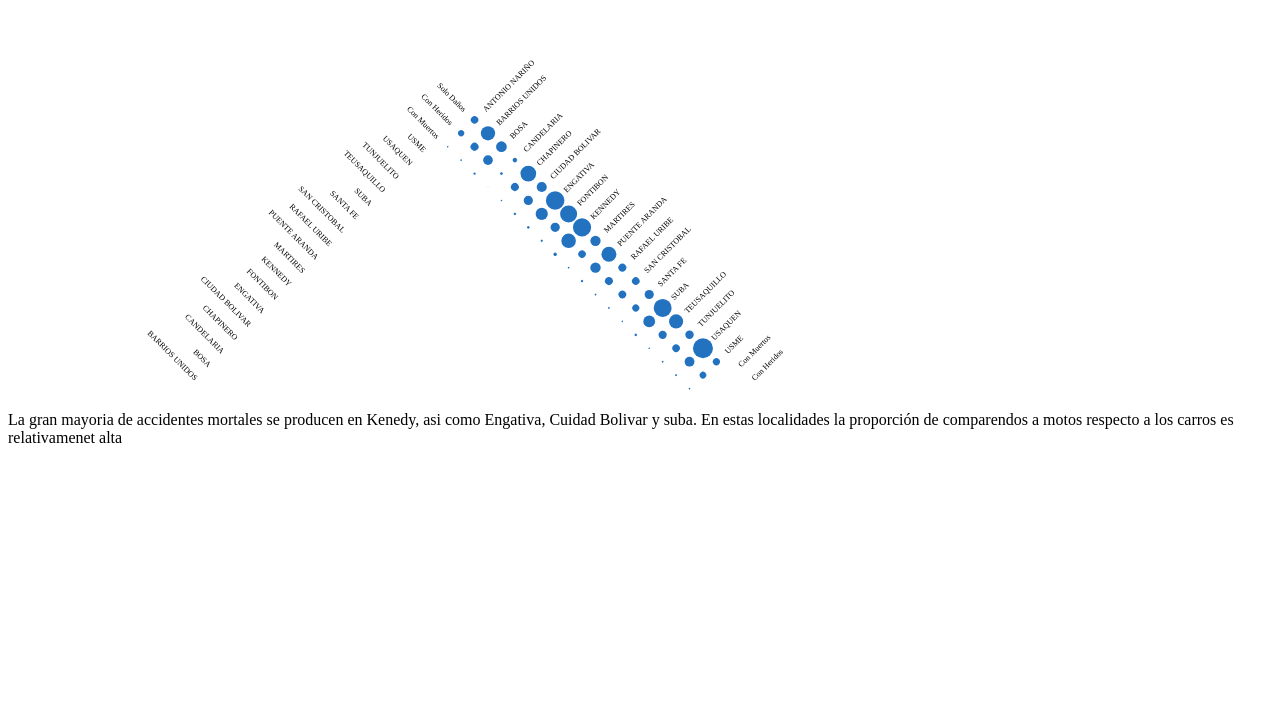
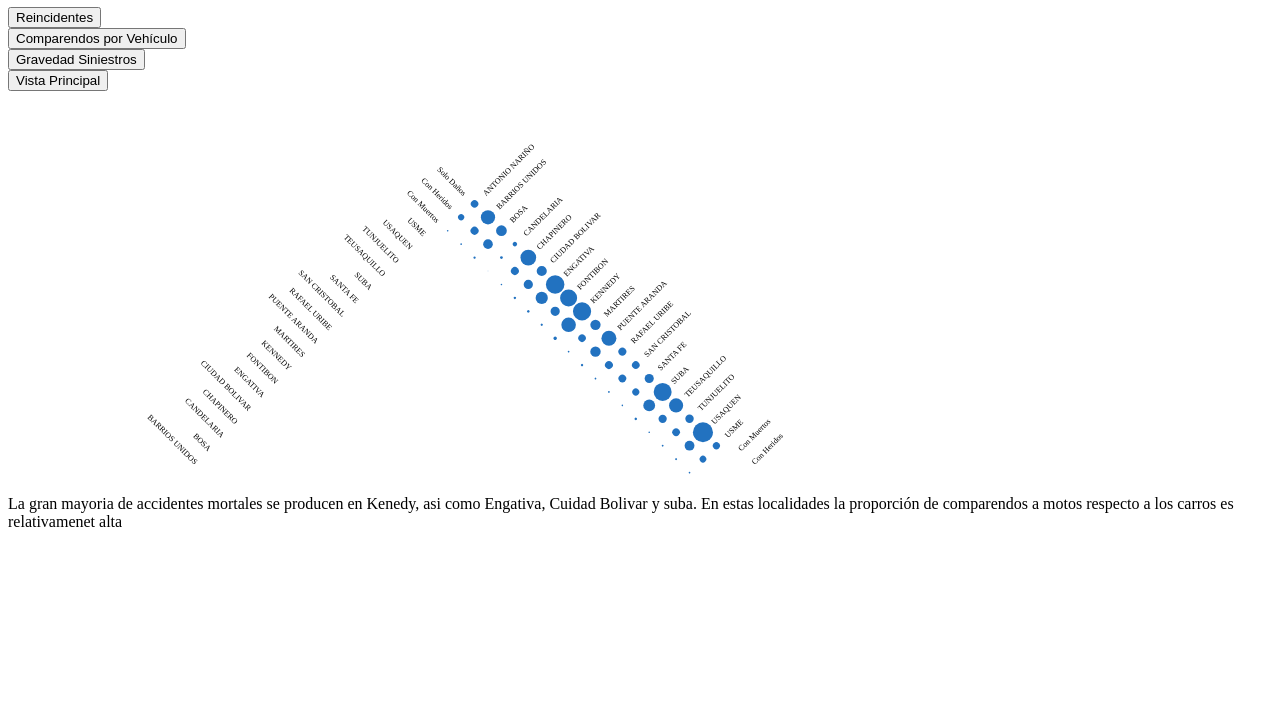
Before and after one commit to pdiazq/SiniestrosGravedadLocalidad, a plain HTML site: page index.html in a window 1280 px wide. Shown: the part 73-800 px from the top of the page. Drawn offline with nearby package versions, Linux system fonts and the light colour scheme; a web font is replaced by a local one.

Commit message:
Update index.html

```diff
--- a/index.html
+++ b/index.html
@@ -7,6 +7,19 @@
     <script src="https://d3js.org/d3.v3.min.js"></script>
     <h1>Análisis de gravedad de accidente por localidad.<small> Cantidad de siniestros</small></h1>
   </head>
+    <form action="https://pdiazq.github.io/CantidadCoparendosLoc/">
+    <input type="submit" value="Reincidentes" />
+</form>
+    <form action="https://pdiazq.github.io/CantidadCoparendosVehiculo/">
+    <input type="submit" value="Comparendos por Vehículo" />
+</form>
+  </form>
+    <form action="https://pdiazq.github.io/SiniestrosGravedadLocalidad/">
+    <input type="submit" value="Gravedad Siniestros" />
+</form>
+    <form action="https://pdiazq.github.io/SiniestrosComparendos1/">
+    <input type="submit" value="Vista Principal" />
+</form>
   <body>
         <svg height="400" width="960"></svg>
         <script src="index.js"></script>
```
